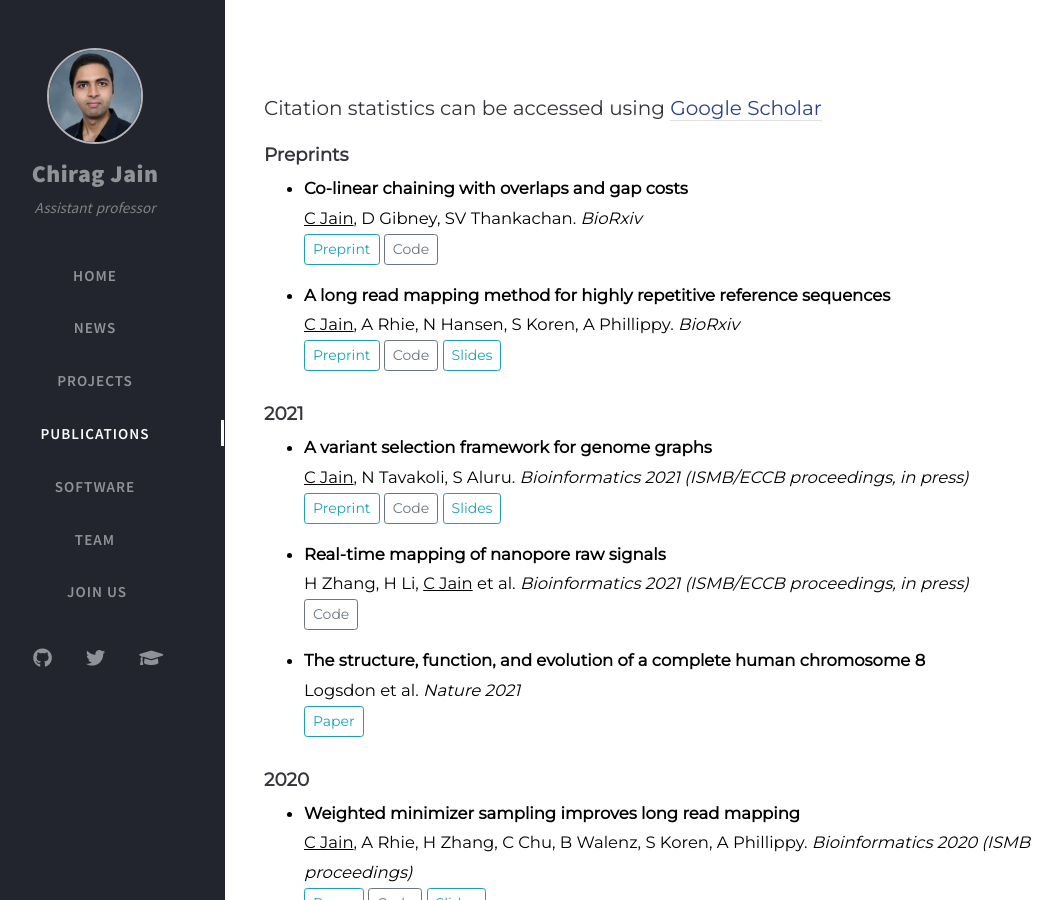
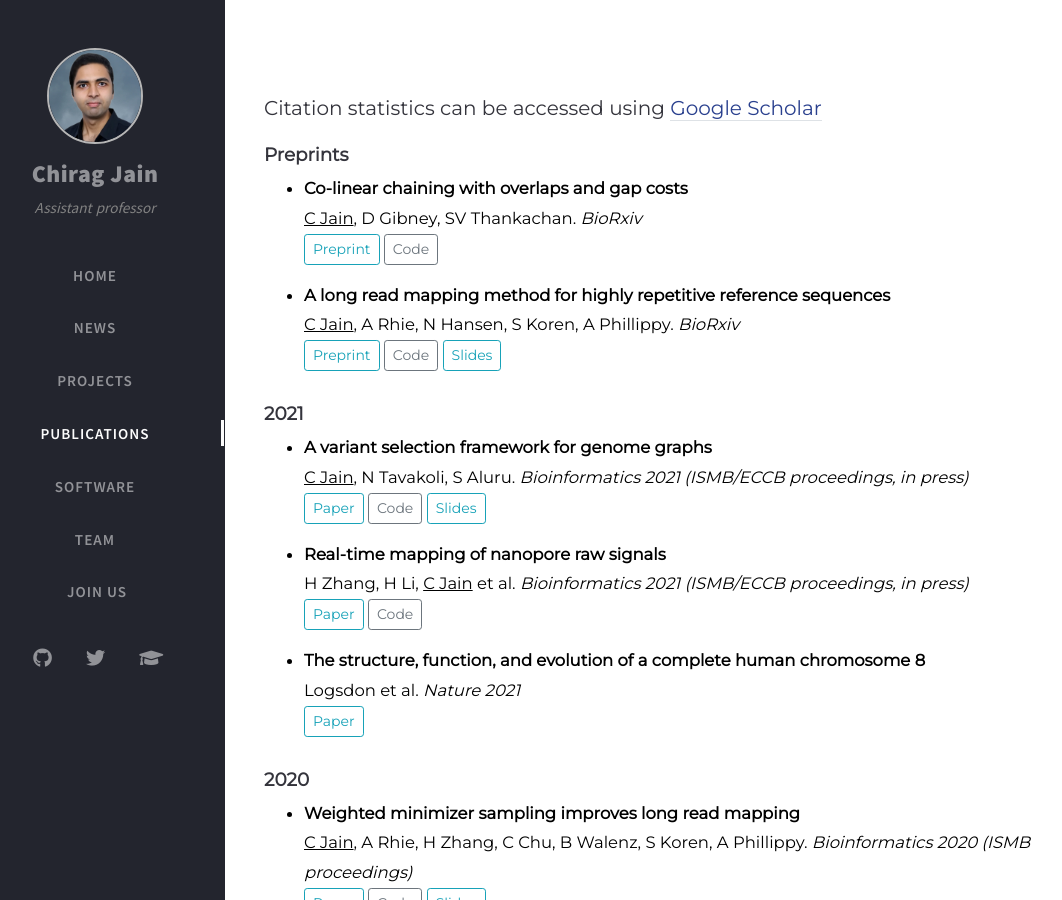
Before and after one commit to at-cg/at-cg.github.io, a Jekyll site: the page built from tabs/publications.md, in a window 1280 px wide and 900 px high. Shown: the whole window, without its empty margins (35-1097 px from the left). Built offline with Jekyll 4.4.1, drawn with Linux system fonts in a browser that asks for light colours; nearby versions of some CDN libraries; comment, search, counter and statistics services are not loaded.

Commit message:
update link

```diff
--- a/tabs/publications.md
+++ b/tabs/publications.md
@@ -48,7 +48,7 @@ type: archives
 * **A variant selection framework for genome graphs** <br>
 <u>C Jain</u>, N Tavakoli, S Aluru. _Bioinformatics 2021 (ISMB/ECCB proceedings, in press)_
 <br>
-<button type="button" class="btn btn-outline-info btn-sm"><a href="https://www.biorxiv.org/content/10.1101/2021.02.02.429378v1" style="all: unset; color: inherit">Preprint</a></button>
+<button type="button" class="btn btn-outline-info btn-sm"><a href="https://drive.google.com/file/d/1wyI06sKQin0XQzzI7iPjbHl3_lpOLyi6/view?usp=sharing" style="all: unset; color: inherit">Paper</a></button>
 <button type="button" class="btn btn-outline-secondary btn-sm"><a href="https://github.com/at-cg/VF" style="all: unset; color: inherit">Code</a></button>
 <button type="button" class="btn btn-outline-info btn-sm">
 <a href="https://drive.google.com/file/d/1s12icpPBFCj2X9umZpRU2-4pij9kqZet/view?usp=sharing" style="all: unset; color: inherit">Slides</a>
@@ -57,6 +57,7 @@ type: archives
 * **Real-time mapping of nanopore raw signals** <br>
 H Zhang, H Li, <u>C Jain</u> et al. _Bioinformatics 2021 (ISMB/ECCB proceedings, in press)_
 <br>
+<button type="button" class="btn btn-outline-info btn-sm"><a href="https://drive.google.com/file/d/1XCwfX-eoSWk2shd9ke14UyEF-UnZISGZ/view?usp=sharing" style="all: unset; color: inherit">Paper</a></button>
 <button type="button" class="btn btn-outline-secondary btn-sm"><a href="https://github.com/haowenz/sigmap" style="all: unset; color: inherit">Code</a></button>
 
 * **The structure, function, and evolution of a complete human chromosome 8** <br>
```
